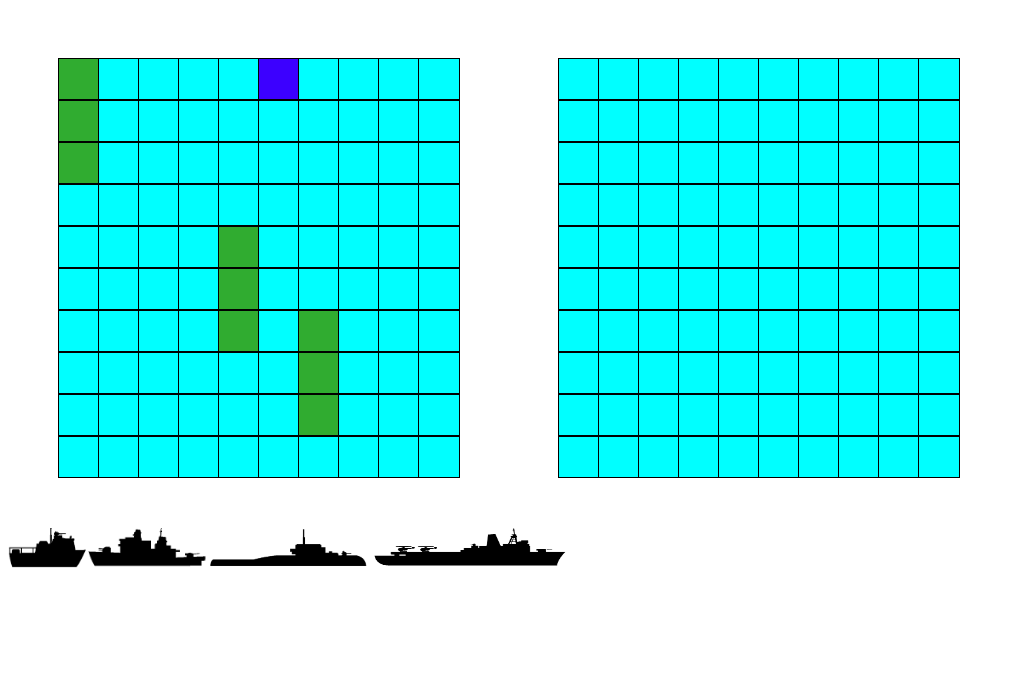
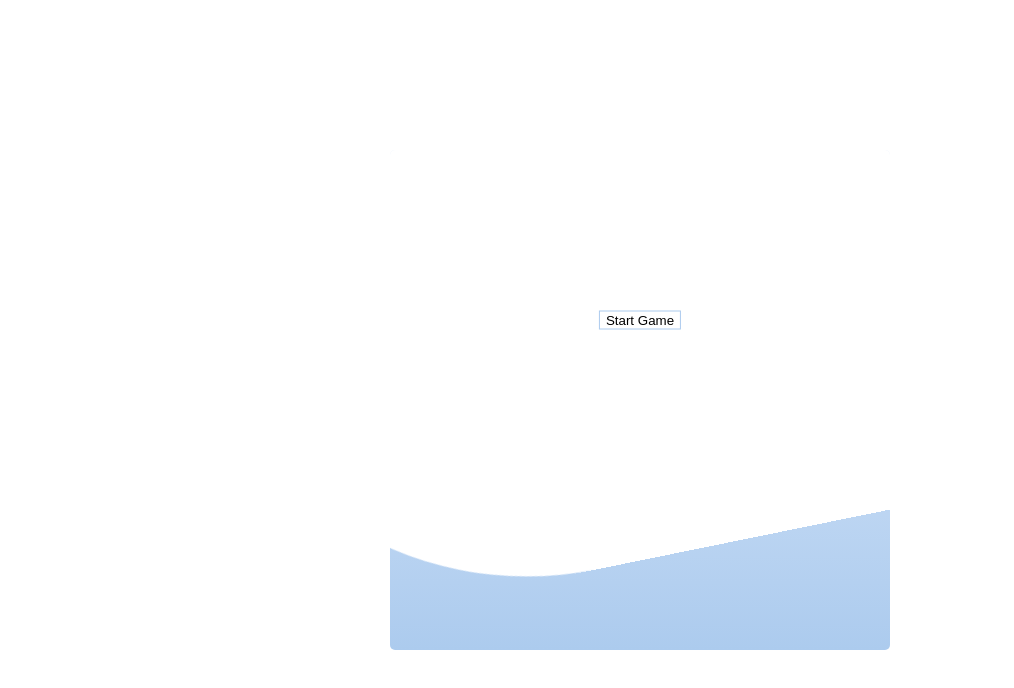
Before and after one commit to nnakapeliukh/battleship, a React (Create React App) app: page / in a window 1280 px wide. Shown: the top 688 px of the page, without its empty margins (0-1014 px from the left). Built offline with nearby package versions, Linux system fonts and the light colour scheme.

Commit message:
added start screen and some styling

```diff
--- a/src/App.js
+++ b/src/App.js
@@ -1,8 +1,9 @@
 import GameField from "./GameField";
 import GameboardFactory from "./GameboardFactory";
 import PlayerFactory from "./PlayerFactory";
-import { useEffect, useState } from "react";
+import { useEffect, useLayoutEffect, useState } from "react";
 import DragShips from "./DragShips";
+import StartScreen from "./StartScreen";
 
 function App(props) {
   const [humanBoard, setHumanBoard] = useState(GameboardFactory());
@@ -11,18 +12,21 @@ function App(props) {
   const [humanPlayer, setHumanPlayer] = useState(PlayerFactory(true, true));
   const [pcPlayer, setPcPlayer] = useState(PlayerFactory(false, false));
 
-  useEffect(() => {
+  const [isHumanAttacking, setIsHumanAttacking] = useState(false);
+  const [showTitle, setShowTitle] = useState(true);
+
+  const startGame = () => {
+    setHumanBoard(GameboardFactory());
+    setPcBoard(GameboardFactory());
+    setHumanPlayer(PlayerFactory(true, true));
+    setPcPlayer(PlayerFactory(false, false));
+    setShowPlaceRandomBut(true);
+    setShowTitle(false);
+  };
+
+  useLayoutEffect(() => {
     pcPlayer.placeShips(pcBoard.placeShip);
-    humanBoard.placeShip(4, 4, 3, "vertical");
-
-    humanBoard.placeShip(6, 6, 3, "vertical");
-
-    humanBoard.placeShip(0, 0, 3, "vertical");
-
-    setIsHumanAttacking(true);
-  }, []);
-
-  const [isHumanAttacking, setIsHumanAttacking] = useState(false);
+  }, [pcPlayer]);
 
   const playerAttacks = (event) => {
     const rawAttack = event.target.id; //raw attack is id of the cell - "enemy1,1"
@@ -34,6 +38,7 @@ function App(props) {
     setIsHumanAttacking(true);
   };
 
+  //next turn
   useEffect(() => {
     if (isHumanAttacking) {
       setIsHumanAttacking(false);
@@ -71,7 +76,8 @@ function App(props) {
   const [threeShip, setThreeship] = useState(3);
   const [fourShip, setFourship] = useState(2);
   const [fiveShip, setFiveship] = useState(1);
-
+  const [showPlaceRandomBut, setShowPlaceRandomBut] = useState(true);
+  const [showShips, setShowShips] = useState(true);
   const drop = (ev) => {
     ev.preventDefault();
     let data = ev.dataTransfer.getData("text");
@@ -98,6 +104,7 @@ function App(props) {
         default:
           break;
       }
+      setShowPlaceRandomBut(false);
     } else {
       //change the cell that was highlited back to empty
       let cell = document.getElementsByClassName("empty-cell-highlight");
@@ -109,6 +116,7 @@ function App(props) {
 
   return (
     <div className="App">
+      <StartScreen showTitle={showTitle} startGame={startGame} />
       <GameField
         myField={humanBoard.getField()}
         enemyField={pcBoard.getField()}
@@ -117,10 +125,17 @@ function App(props) {
       />
       <DragShips
         handleDrag={drag}
+        showShips={showShips}
         twoShip={twoShip}
         threeShip={threeShip}
         fourShip={fourShip}
         fiveShip={fiveShip}
+        showPlaceRandomBut={showPlaceRandomBut}
+        handlePlaceRandom={() => {
+          humanPlayer.placeShips(humanBoard.placeShip);
+          setShowPlaceRandomBut(false);
+          setShowShips(false);
+        }}
       />
     </div>
   );
--- a/src/DragShips.js
+++ b/src/DragShips.js
@@ -7,7 +7,6 @@ import ship5 from "./img/ship5.png";
 const DragShips = (props) => {
   const rotateShip = (ev) => {
     let shipInfo = ev.target.id;
-    let shipClass = ev.target.className;
     console.log(shipInfo);
     if (shipInfo[1] === "v") {
       ev.target.id = `${shipInfo[0]}h`;
@@ -20,7 +19,12 @@ const DragShips = (props) => {
 
   return (
     <div>
-      {props.twoShip ? (
+      {props.showPlaceRandomBut ? (
+        <button className="random-button" onClick={props.handlePlaceRandom}>
+          Place random
+        </button>
+      ) : null}
+      {props.twoShip && props.showShips ? (
         <div
           draggable
           onDragStart={props.handleDrag}
@@ -30,7 +34,7 @@ const DragShips = (props) => {
           <img className="i2-ship" id="2h" src={ship2} alt="small ship" />
         </div>
       ) : null}
-      {props.threeShip ? (
+      {props.threeShip && props.showShips ? (
         <div
           draggable
           onDragStart={props.handleDrag}
@@ -40,7 +44,7 @@ const DragShips = (props) => {
           <img className="i3-ship" id="3h" src={ship3} alt="small ship" />
         </div>
       ) : null}
-      {props.fourShip ? (
+      {props.fourShip && props.showShips ? (
         <div
           draggable
           onDragStart={props.handleDrag}
@@ -50,7 +54,7 @@ const DragShips = (props) => {
           <img className="i4-ship" id="4h" src={ship4} alt="small ship" />
         </div>
       ) : null}
-      {props.fiveShip ? (
+      {props.fiveShip && props.showShips ? (
         <div
           draggable
           onDragStart={props.handleDrag}
--- a/src/PlayerFactory.js
+++ b/src/PlayerFactory.js
@@ -59,7 +59,6 @@ const PlayerFactory = (isTurn, isHumanIn) => {
         column = Math.floor(Math.random() * 10);
         orient = Math.round(Math.random());
         orient ? (orient = "vertical") : (orient = "horizontal");
-        console.log(row, column, size, orient);
       } while (!placeHandler(row, column, size, orient));
     }
   };
--- /dev/null
+++ b/src/StartScreen.js
@@ -0,0 +1,22 @@
+import React from "react";
+import "./styles/StartScreen.css";
+
+const StartScreen = (props) => {
+  return (
+    <React.Fragment>
+      {props.showTitle ? (
+        <div className="title-div">
+          <div class="wrapper">
+            <div class="wave"></div>
+          </div>
+
+          <button className="start-button" onClick={props.startGame}>
+            Start Game
+          </button>
+        </div>
+      ) : null}
+    </React.Fragment>
+  );
+};
+
+export default StartScreen;
--- a/src/styles/DragShips.css
+++ b/src/styles/DragShips.css
@@ -1,3 +1,13 @@
+.random-button {
+  transition: 0.2s;
+  border: 1px #accbee solid;
+  background-color: white;
+}
+.random-button:hover {
+  transition: 0.2s;
+  background-color: #accbee;
+}
+
 .i2-ship {
   display: block;
   width: 80px;
--- a/src/styles/GameField.css
+++ b/src/styles/GameField.css
@@ -8,6 +8,10 @@
   width: var(--field-size);
   grid-template-columns: repeat(auto-fit, minmax(var(--cell-size), 1fr));
   margin: 50px;
+  position: absolute;
+  top: 40%;
+  left: 30%;
+  transform: translate(-50%, -50%);
 }
 
 .enemy-field-grid {
@@ -15,13 +19,18 @@
   width: var(--field-size);
   grid-template-columns: repeat(auto-fit, minmax(var(--cell-size), 1fr));
   margin: 50px;
+  position: absolute;
+  top: 40%;
+  left: 60%;
+  transform: translate(-50%, -50%);
 }
 
 .empty-cell {
+  transition: 0.1s;
   width: var(--cell-size);
   height: var(--cell-size);
-  background-color: aqua;
-  border: black 1px solid;
+  background-color: #a2c7f1;
+  border: #8c8f5d83 1px solid;
 }
 
 .empty-cell-highlight {
@@ -31,28 +40,28 @@
   border: black 1px solid;
 }
 
-.empty-cell:target {
-  transform: scale(1.1);
-  background-color: rgb(0, 214, 214);
+.enemy-field-grid .empty-cell:hover {
+  transition: 0.1s;
+  background-color: #5387bd;
 }
 
 .ship-cell {
   width: var(--cell-size);
   height: var(--cell-size);
-  background-color: rgb(48, 172, 48);
-  border: black 1px solid;
+  background-color: rgb(0, 122, 122);
+  border: rgba(0, 0, 0, 0.431) 1px dotted;
 }
 
 .hit-ship-cell {
   width: var(--cell-size);
   height: var(--cell-size);
-  background-color: rgb(255, 0, 0);
-  border: rgb(0, 0, 0) 1px solid;
+  background-color: #7a0000;
+  border: rgba(0, 0, 0, 0.37) 1px dotted;
 }
 
 .hit-cell {
   width: var(--cell-size);
   height: var(--cell-size);
-  background-color: rgb(60, 0, 255);
-  border: rgb(0, 0, 0) 1px solid;
+  background-color: #5387bd;
+  border: rgba(0, 0, 0, 0.383) 1px dotted;
 }
--- /dev/null
+++ b/src/styles/StartScreen.css
@@ -0,0 +1,58 @@
+.title-div {
+  position: fixed;
+  width: 100%;
+  height: 100%;
+  top: 0;
+  left: 0;
+  background-color: rgb(255, 255, 255);
+  z-index: 100;
+}
+.start-button {
+  transition: 0.2s;
+  margin: 0;
+  position: absolute;
+  top: 40%;
+  left: 50%;
+  transform: translate(-50%, -50%);
+  border: 1px #accbee solid;
+  background-color: white;
+}
+.start-button:hover {
+  transition: 0.2s;
+  background-color: #accbee;
+}
+
+.wrapper {
+  width: 500px;
+  height: 500px;
+  position: absolute;
+  left: 50%;
+  top: 50%;
+  transform: translate(-50%, -50%);
+  border-radius: 5px;
+  background-image: linear-gradient(to top, #accbee 0%, #e7f0fd 100%);
+  /* background-image: linear-gradient(to top, #b87070 0%, #f32a2a 100%); */
+  overflow: hidden;
+}
+
+.wave {
+  width: 1000px;
+  height: 1025px;
+  position: absolute;
+  top: -25%;
+  left: 50%;
+  margin-left: -500px;
+  margin-top: -500px;
+  border-radius: 35%;
+  background: rgb(255, 255, 255);
+  animation: wave 15s infinite linear;
+}
+
+@keyframes wave {
+  from {
+    transform: rotate(0deg);
+  }
+  from {
+    transform: rotate(360deg);
+  }
+}
```
